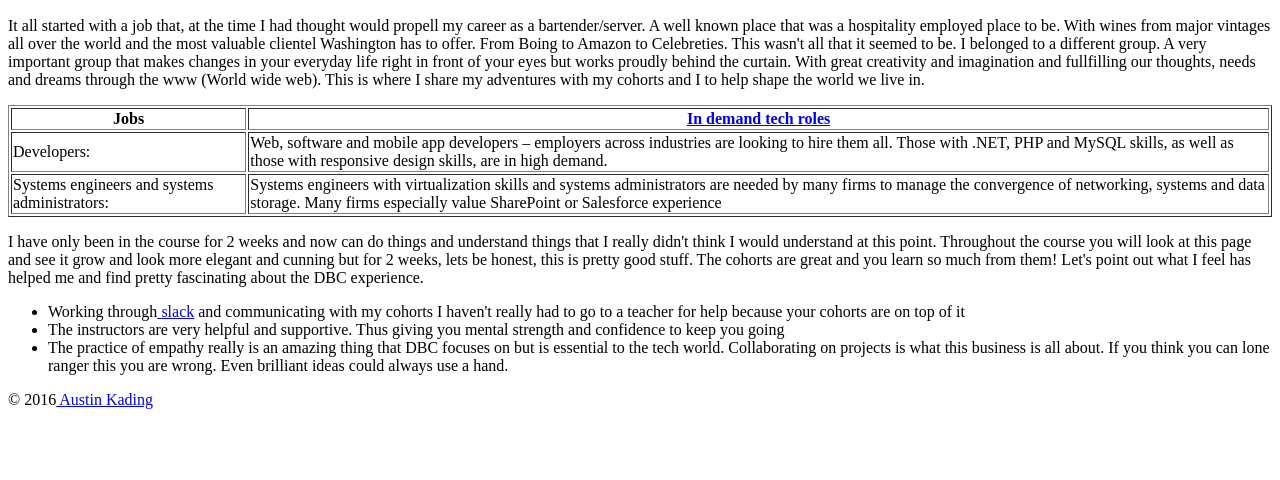
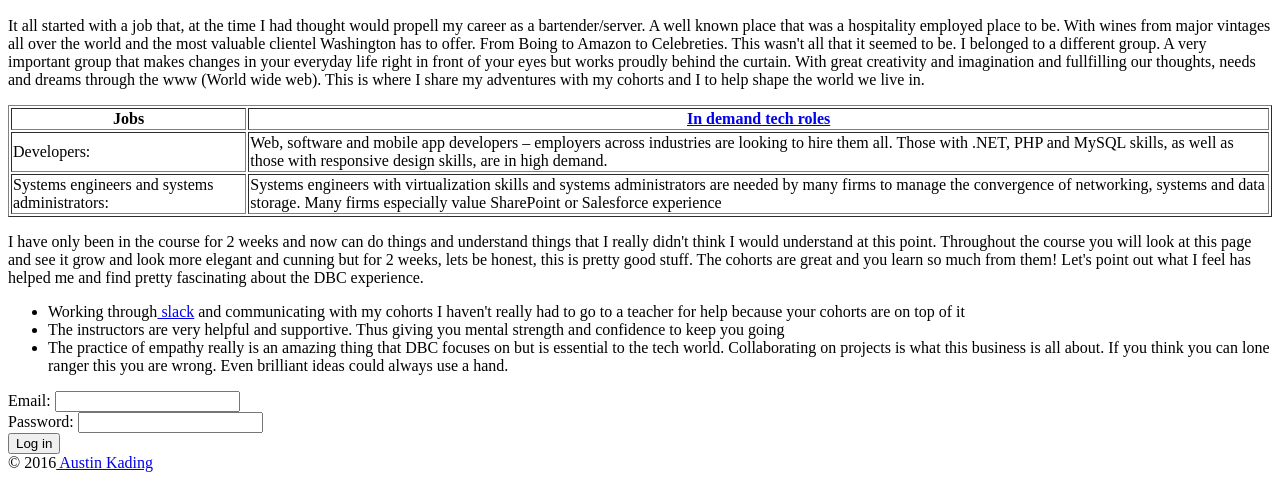
Before and after one commit to Austin-Kading/My-site, a plain HTML site: page index.html in a window 1280 px wide. Shown: the part 422-902 px from the top of the page. Before the commit the page ends 839 px from the top, so only its background shows below. Drawn offline with Linux system fonts and the light colour scheme.

Commit message:
Web page live

```diff
--- a/index.html
+++ b/index.html
@@ -41,6 +41,18 @@ SharePoint or Salesforce experience</td>
       		<li>The instructors are very helpful and supportive. Thus giving you mental strength and confidence to keep you going</li>
       		<li>The practice of empathy really is an amazing thing that DBC focuses on but is essential to the tech world. Collaborating on projects is what this business is all about. If you think you can lone ranger this you are wrong. Even brilliant ideas could always use a hand.</li>
       </ul>
+    <form action="https://www.amazon.com/"  method="post">
+  <div>
+    <label>Email:</label>
+    <input type="email" name="email">
+  </div>
+  <div>
+    <label>Password:</label>
+    <input type="password" name="password">
+  </div>
+  <button type="submit">Log in</button>
+</form>
+
 <footer>
         © 2016<a href="https://www.facebook.com/austin.kading"> Austin Kading</a>
 </footer>
```
